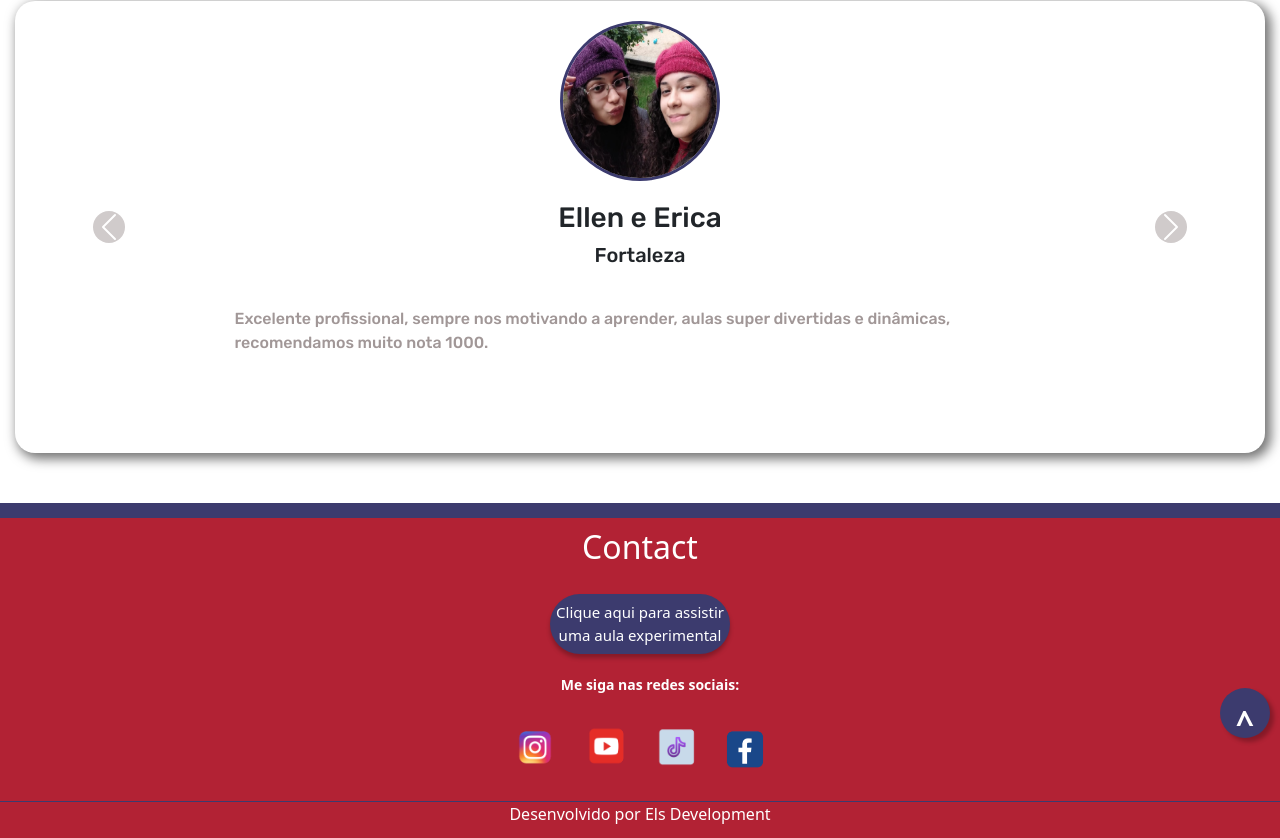
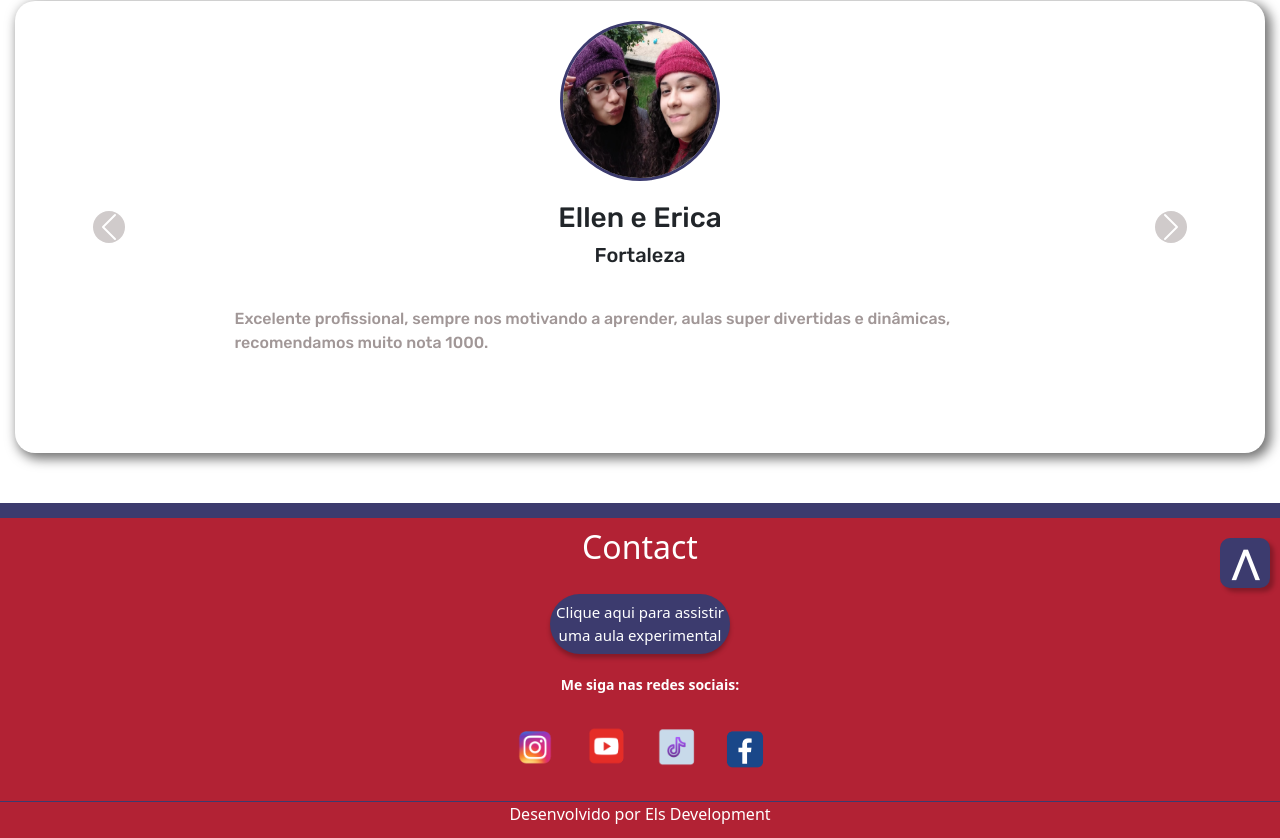
Before and after one commit to ellen-ls/DaizeLellys-ingles, a React (Create React App) app: page / in a window 1280 px wide. Shown: the part 5847-6685 px from the top of the page. Built offline with nearby package versions, Linux system fonts and the light colour scheme.

Commit message:
ajuste no footer

```diff
--- a/src/components/Footer/Footer.css
+++ b/src/components/Footer/Footer.css
@@ -53,16 +53,16 @@
   text-decoration: none;
   color: #FFFFFF;
   background-color: #3c3b6e;
-  padding: 10px;
   font-size: 2rem;
   position: absolute;
   right: 10px;
-  bottom: 100px;
-  border-radius: 50%;
+  bottom: 250px;
+  border-radius: 20%;
   text-align: center;
   font-weight: 700;
   box-shadow: 4px 4px 4px rgba(0, 0, 0, 0.25);
 }
+
 
 .employment{
     border-top: 0.5px solid #3c3b6e;
--- a/src/components/Footer/Footer.js
+++ b/src/components/Footer/Footer.js
@@ -23,7 +23,7 @@ const Footer = () => {
        <a href='https://www.tiktok.com/@daizelellys_ingles' target='blank'><img className='img-sociais-footer' src={tiktok} alt=''/></a>
        <a href='https://www.facebook.com/daizelellys'target='blank'><img className='img-sociais-footer' src={facebook} alt=''/></a>
       </div>
-          <a id='link-topo' href='#home' >^</a>
+          <a id='link-topo' href='#home'>⋀</a>
     </div>
 
 
```
